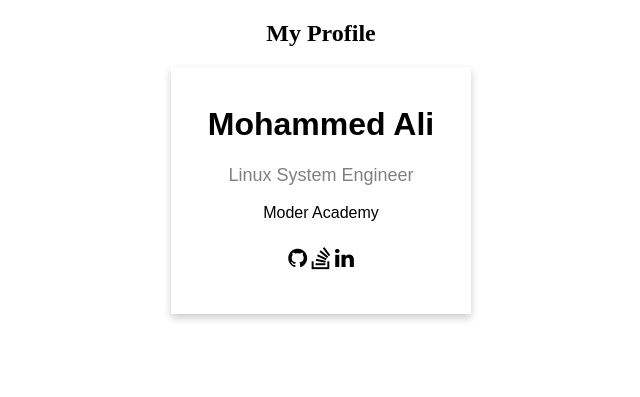
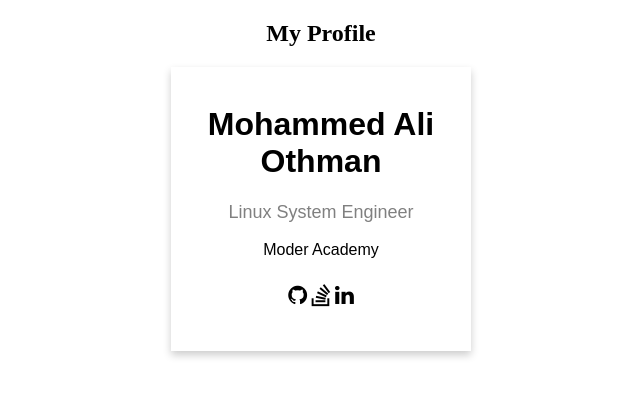
Before and after one commit to devopsegy/Jenkins-Django, a Django app: page / in a window 1280 px wide. Shown: the top 397 px of the page, without its empty margins (319-959 px from the left). Run offline with Django 3.2, Linux system fonts and the light colour scheme.

Commit message:
Change My Name

```diff
--- a/app/pages/templates/pages/index.html
+++ b/app/pages/templates/pages/index.html
@@ -46,7 +46,7 @@ button:hover, a:hover {
 
 <div class="card">
 <br/>
-    <h1>Mohammed Ali</h1>
+    <h1>Mohammed Ali Othman</h1>
   <p class="title">Linux System Engineer</p>
   <p>Moder Academy</p>
   <div style="margin: 24px 0;">
```
